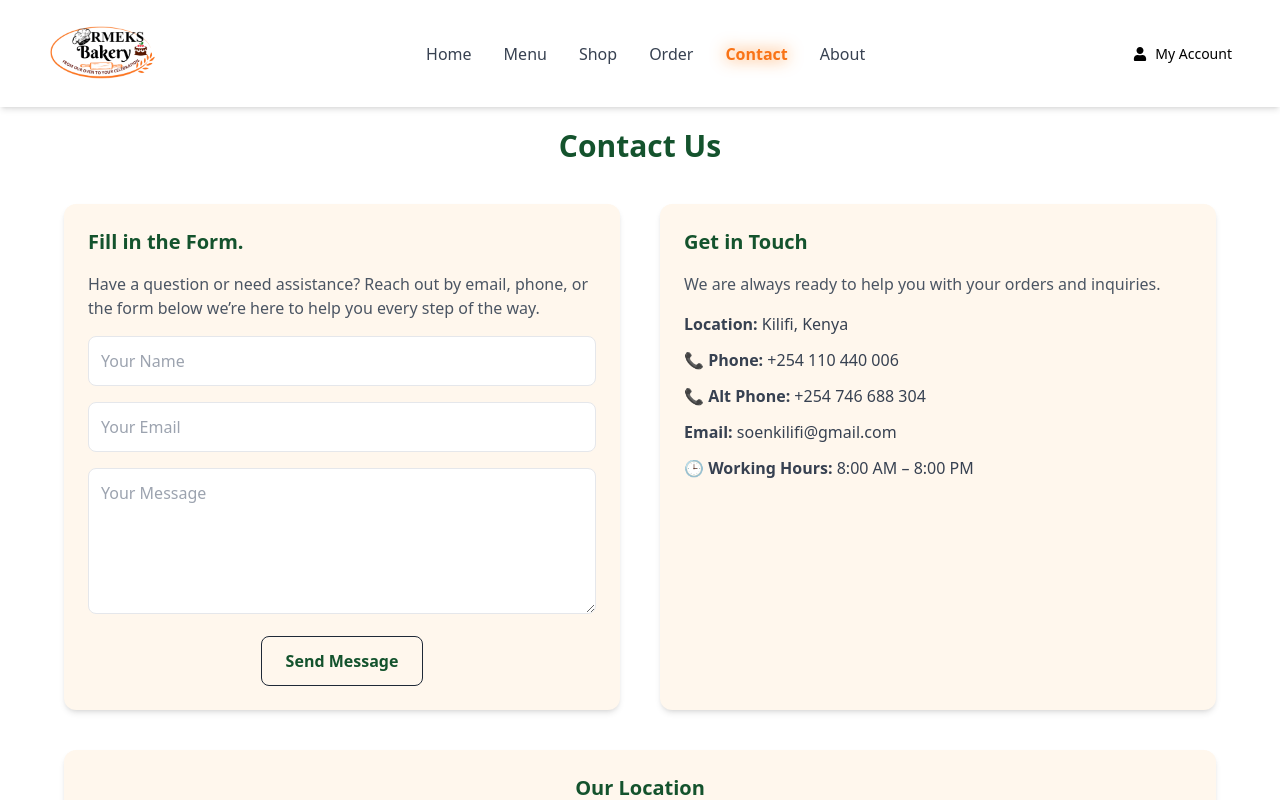
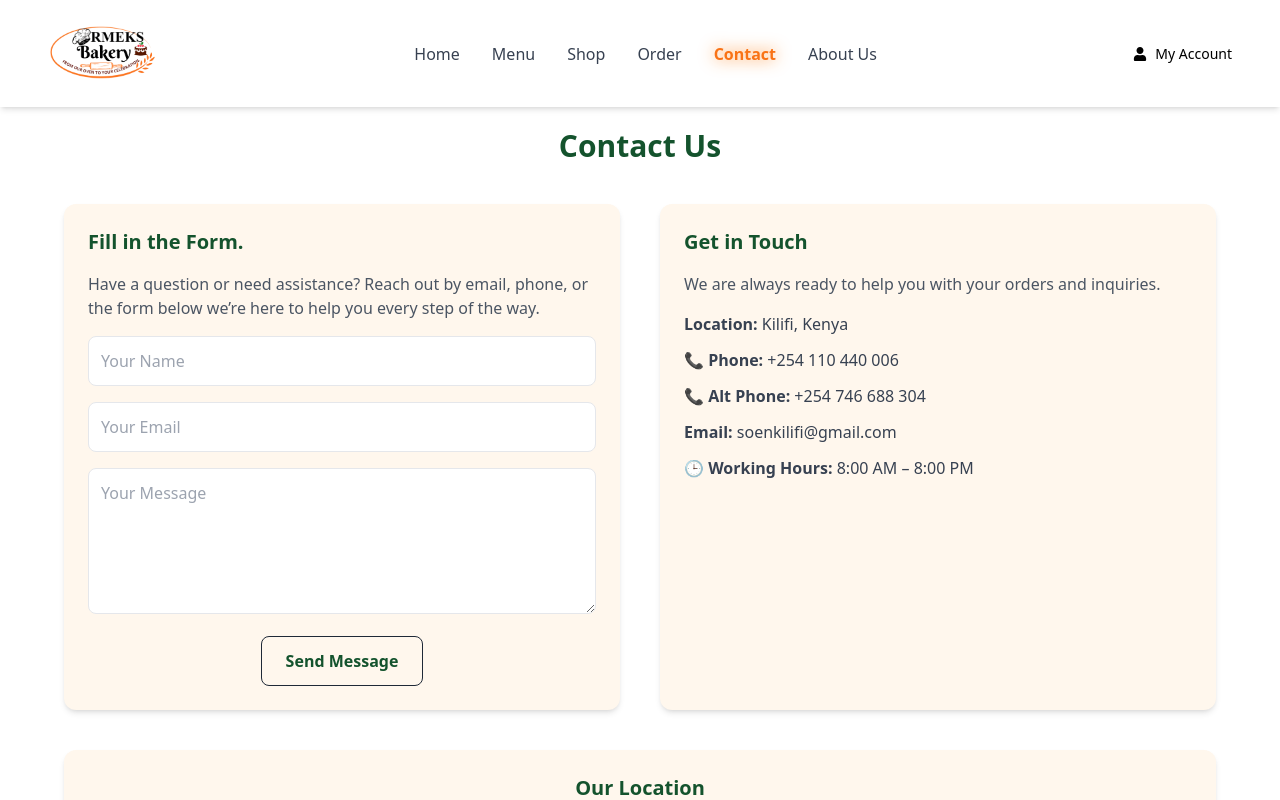
Before and after one commit to Methusela11/HomeMadeBakes, a React (Create React App) app in the folder frontend/: page /contact in a window 1280 px wide. Shown: the top 800 px of the page. Built offline with nearby package versions, Linux system fonts and the light colour scheme.

Commit message:
includes/whatsapp update

```diff
--- a/frontend/src/include/Navbar.js
+++ b/frontend/src/include/Navbar.js
@@ -67,7 +67,7 @@ export default function Navbar() {
 
         <li>
           <NavLink to="/about" className={navLinkClass}>
-            About
+            About Us
           </NavLink>
         </li>
       </ul>
@@ -94,7 +94,7 @@ export default function Navbar() {
             { to: "/shop", label: "Shop", icon: <FaShoppingBag /> },
             { to: "/order", label: "Order", icon: <FaShoppingCart /> },
             { to: "/contact", label: "Contact", icon: <FaEnvelope /> },
-            { to: "/about", label: "About", icon: <FaInfoCircle /> },
+            { to: "/about", label: "About Us", icon: <FaInfoCircle /> },
           ].map((item, i) => (
             <li key={i} onClick={handleClose}>
               <NavLink to={item.to} end={item.end} className={navLinkClass}>
--- a/frontend/src/include/Whatsapp.js
+++ b/frontend/src/include/Whatsapp.js
@@ -24,9 +24,17 @@ export default function Whatsapp() {
         />
       </div>
 
+      {/* ✅ DARK OVERLAY */}
+      {isOpen && (
+        <div
+          onClick={toggleChat}
+          className="fixed inset-0 bg-black/80 z-[9998] transition-opacity duration-300 opacity-100"
+        />
+      )}
+
       {/* CHAT BOX */}
       {isOpen && (
-        <div className="fixed bottom-40 sm:bottom-32 right-2 sm:right-6 left-2 sm:left-auto w-auto sm:w-[340px] max-w-[95%] bg-black/90 rounded-xl shadow-2xl z-[9999] font-sans overflow-hidden">
+        <div className="fixed bottom-40 sm:bottom-40 right-2 sm:right-6 left-2 sm:left-auto w-auto sm:w-[340px] max-w-[95%] bg-white rounded-xl shadow-2xl z-[9999] font-sans overflow-hidden">
           {/* HEADER */}
           <div className="bg-orange-100 text-black p-4">
             <div className="flex items-center gap-2">
@@ -52,11 +60,7 @@ export default function Whatsapp() {
               rel="noopener noreferrer"
               className="flex items-center gap-3 bg-orange-50 p-3 rounded-lg hover:bg-orange-200 transition"
             >
-              <img
-                src={logo}
-                alt="agent"
-                className="w-10 h-10 rounded-full"
-              />
+              <img src={logo} alt="agent" className="w-10 h-10 rounded-full" />
 
               <div>
                 <strong className="block text-sm">Sales Agent Support</strong>
```
